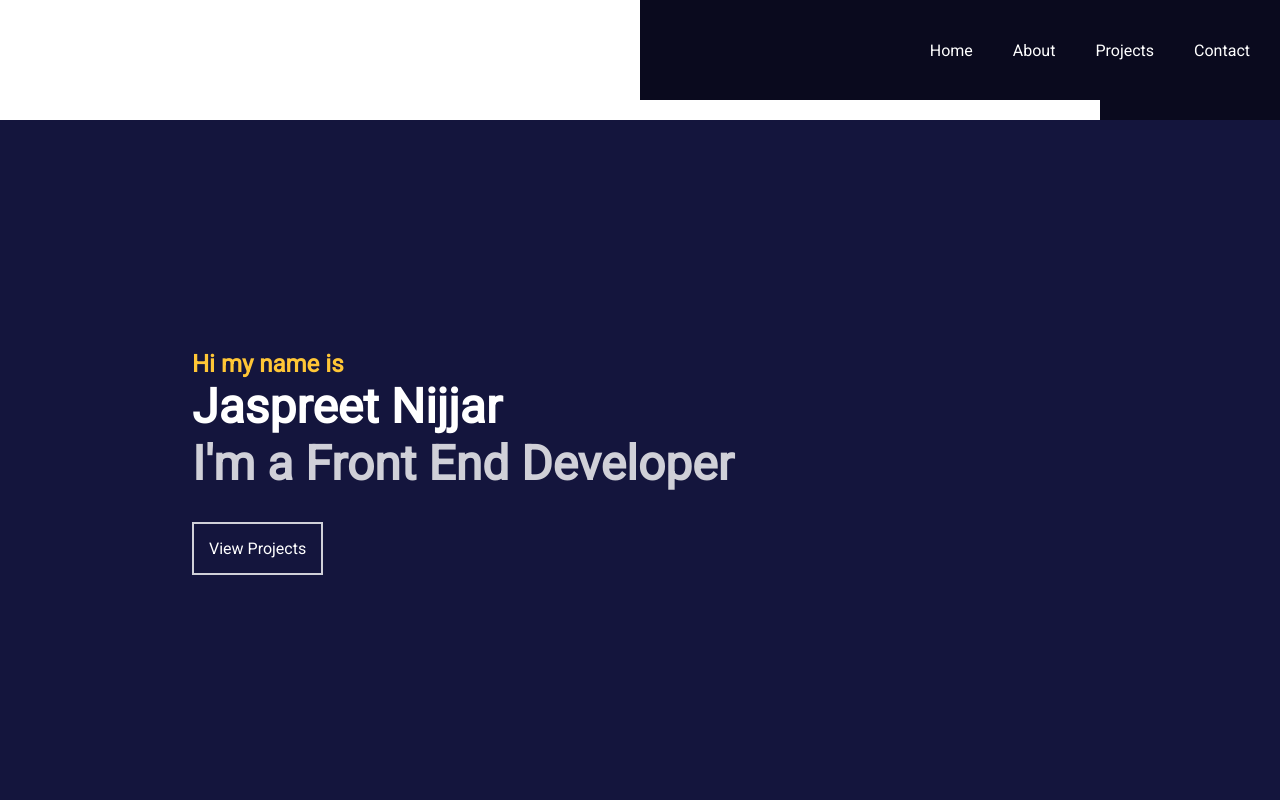
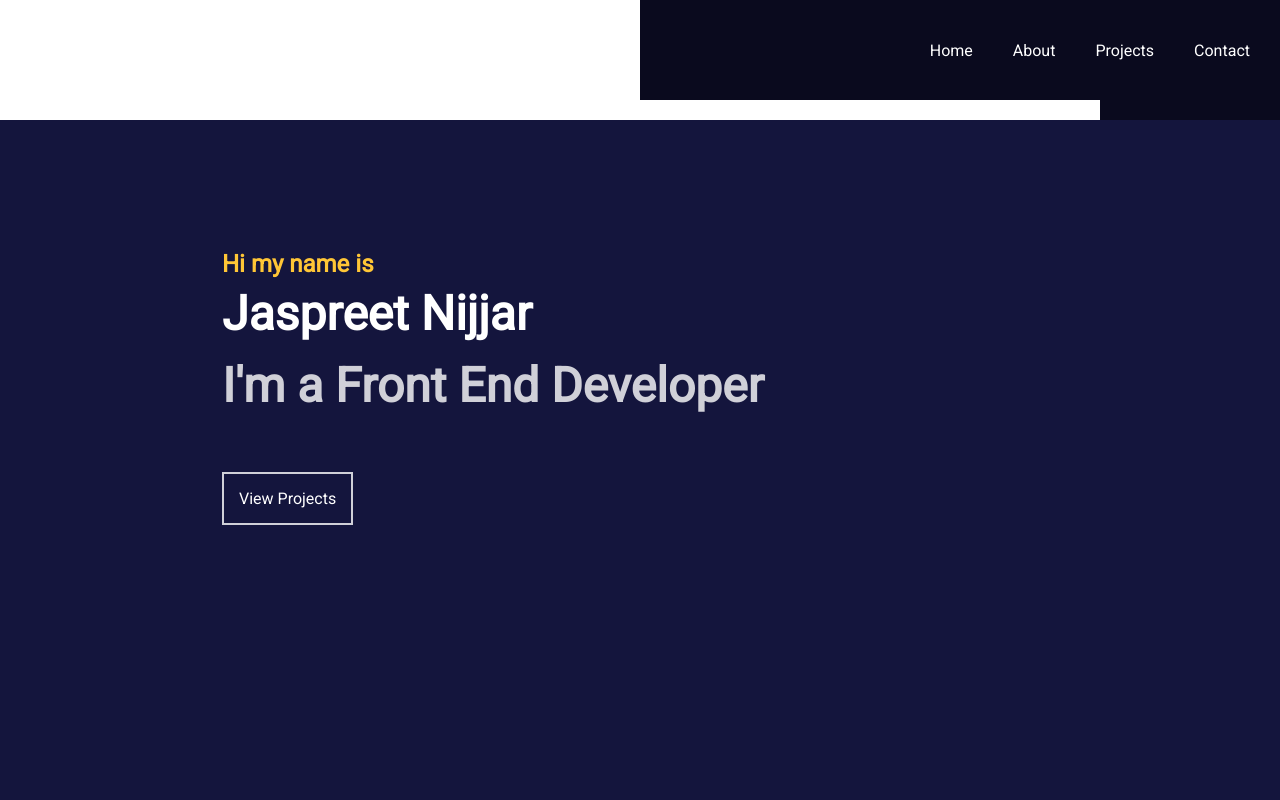
Before and after one commit to Jaspreet-Nijjar/portfolio, a React (Create React App) app: page / in a window 1280 px wide. Shown: the top 800 px of the page. Built offline with nearby package versions, Linux system fonts and the light colour scheme.

Commit message:
adjusted styling and padding on the home component

```diff
--- a/src/styles/Home.css
+++ b/src/styles/Home.css
@@ -4,20 +4,22 @@
 }
 
 #home {
-  padding: 200px 0;
+  padding: 100px 0;
   background-color: var(--darkblue);
+  height: 100vh;
 }
 
 .home-container {
   max-width: 70%;
   margin: 0 auto;
   height: 100vh;
-  padding-top: 30px;
+  padding: 30px;
 }
 
 .large-header {
   color: white;
   font-size: 3em;
+  line-height: 1.5;
 }
 
 .large-header:nth-child(3) {
@@ -28,7 +30,7 @@
   display: inline-block;
   border: 2px solid var(--cream);
   padding: 15px;
-  margin: 30px 0;
+  margin: 50px 0;
   transition: 0.5s ease-in;
 }
 
```
